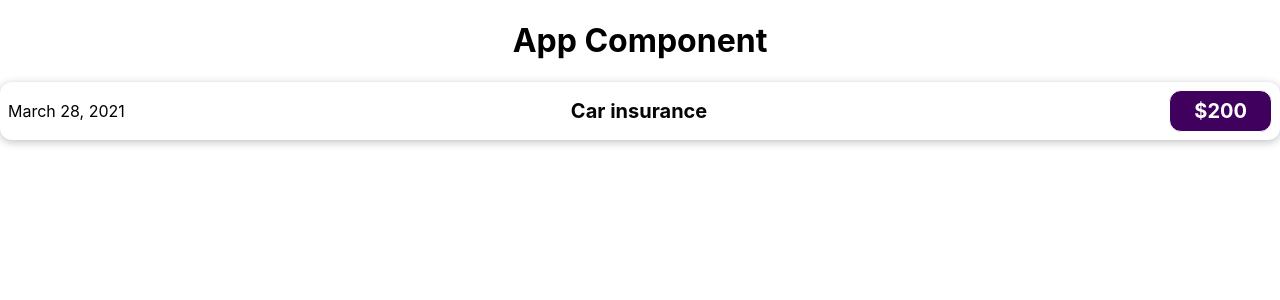
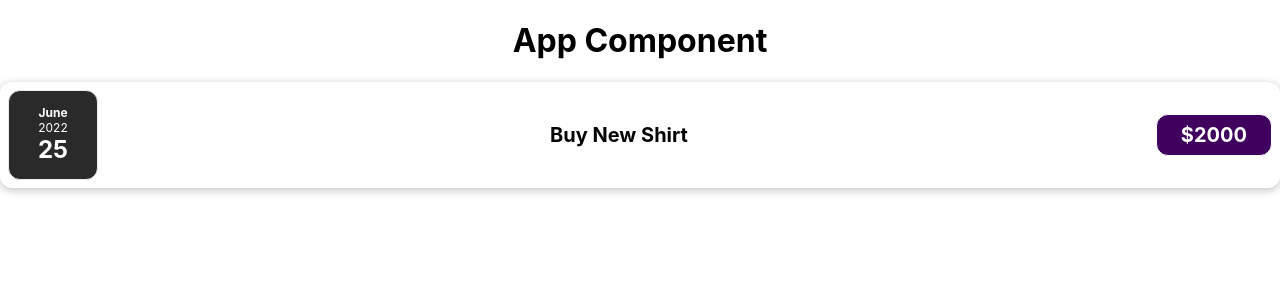
Before and after one commit to MohosinMiah/Learning-React-Framework-Basic-Component-From-Udemy-Course, a React (Create React App) app: page / in a window 1280 px wide. Shown: the top 300 px of the page. Built offline with nearby package versions, Linux system fonts and the light colour scheme.

Commit message:
Split Date Componenet and added css for style

```diff
--- a/src/App.js
+++ b/src/App.js
@@ -2,10 +2,16 @@ import './App.css';
 import ExpenseItem from './components/ExpenseItem';
 
 function App() {
+
+
+  const expenses = [
+    {  id: "e1" , title: "Buy New Shirt", amount: 2000, date: new Date(2022, 5, 25) }
+   ]
+
   return (
     <div className="App">
      <h1>App Component</h1>
-     <ExpenseItem date="March 28, 2021"></ExpenseItem>
+     <ExpenseItem title={expenses[0].title} amount={expenses[0].amount} date={expenses[0].date} ></ExpenseItem>
     </div>
   );
 }
--- /dev/null
+++ b/src/components/ExpenseData.js
@@ -0,0 +1,18 @@
+import './ExpenseDate.css';
+
+function ExpenseDate(props) {
+  const month = props.date.toLocaleString('en-US', {month: 'long'});
+  const year = props.date.getFullYear();
+  const day = props.date.toLocaleString('en-US', {day: 'numeric'});
+  return (
+    <div className="expense-date">
+
+        <div className="expense-date__month">{month}</div>
+        <div className="expense-date__year">{year}</div>
+        <div className="expense-date__day">{day}</div>
+
+     </div>
+  );
+}
+
+export default ExpenseDate;
--- /dev/null
+++ b/src/components/ExpenseDate.css
@@ -0,0 +1,26 @@
+.expense-date {
+  display: flex;
+  flex-direction: column;
+  width: 5.5rem;
+  height: 5.5rem;
+  border: 1px solid #ececec;
+  background-color: #2a2a2a;
+  color: white;
+  border-radius: 12px;
+  align-items: center;
+  justify-content: center;
+}
+
+.expense-date__month {
+  font-size: 0.75rem;
+  font-weight: bold;
+}
+
+.expense-date__year {
+  font-size: 0.75rem;
+}
+
+.expense-date__day {
+  font-size: 1.5rem;
+  font-weight: bold;
+}
--- a/src/components/ExpenseItem.js
+++ b/src/components/ExpenseItem.js
@@ -1,12 +1,16 @@
 
+import ExpenseDate from './ExpenseData';
 import './ExpenseItem.css';
 function ExpenseItem(props) {
+
   return (
     <div className="expense-item">
-        <div>{ props.date}</div>
+
+        <ExpenseDate date={props.date}></ExpenseDate>
+
         <div className="expense-item__description">
-                <h2>Car insurance </h2>
-                <div className="expense-item__price">$200</div>
+                <h2>{props.title} </h2>
+                <div className="expense-item__price">${props.amount}</div>
         </div>
      </div>
   );
```
